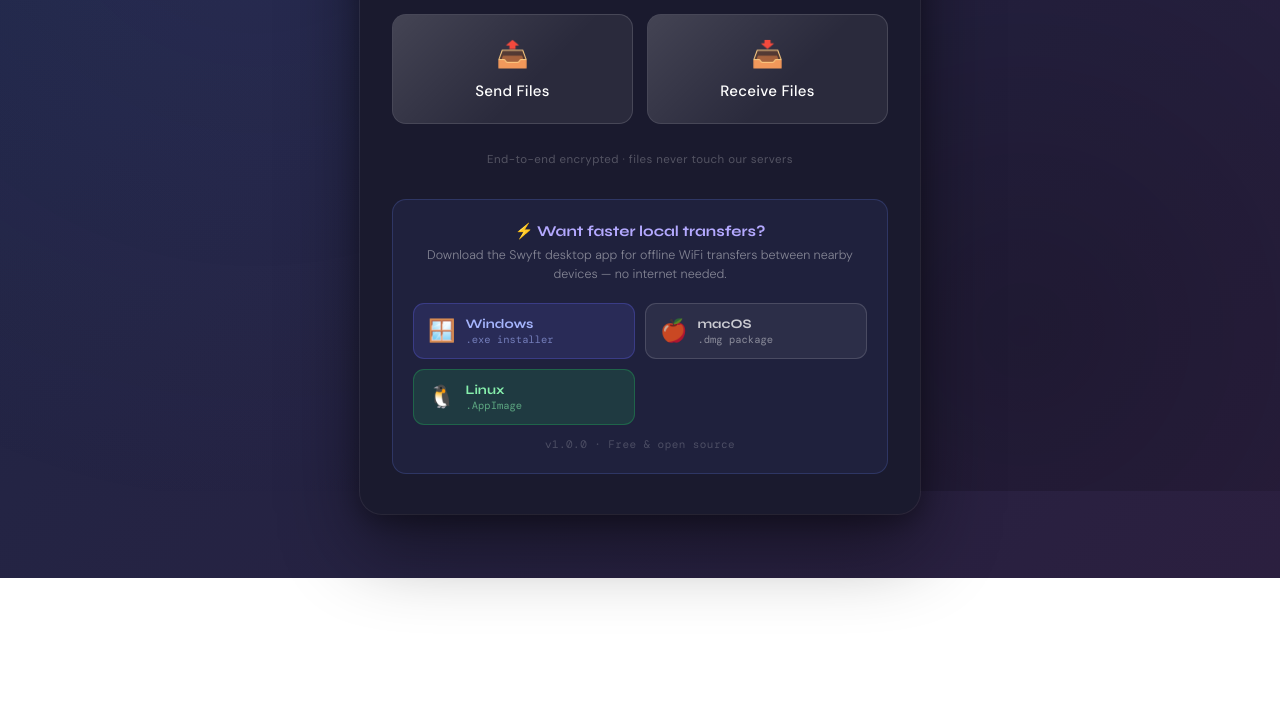
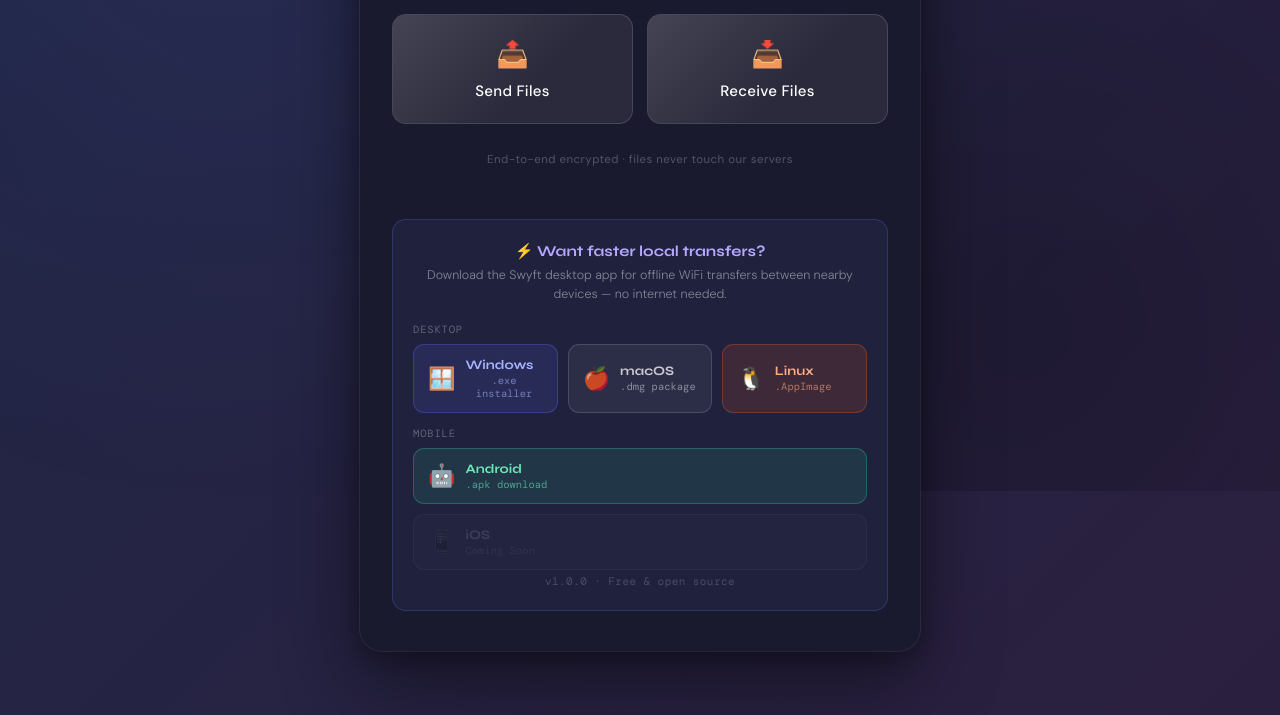
Before and after one commit to okhiriaoseojie17/Swyft, a website: page public/index.html in a window 1280 px wide. Shown: the part 309-1024 px from the top of the page. Before the commit the page ends 887 px from the top, so only its background shows below. Drawn offline with nearby package versions, Linux system fonts and the light colour scheme.

Commit message:
web page display

```diff
--- a/public/index.html
+++ b/public/index.html
@@ -46,9 +46,10 @@
       <p class="download-label">⚡ Want faster local transfers?</p>
       <p class="download-sub">Download the Swyft desktop app for offline WiFi transfers between nearby devices — no internet needed.</p>
 
-      <div class="download-buttons">
+      <p class="dl-section-label">Desktop</p>
+      <div class="download-buttons desktop-row">
         <a class="dl-btn windows"
-           href="https://github.com/okhiriaoseojie17/Swyft/releases/download/v1.0.8/Swyft.Setup.1.0.0.exe"
+           href="https://github.com/okhiriaoseojie17/Swyft/releases/download/v2.1.9/Swyft.Setup.1.0.0.exe"
            download>
           <span class="dl-icon">🪟</span>
           <span class="dl-text">
@@ -58,7 +59,7 @@
         </a>
 
         <a class="dl-btn mac"
-           href="https://github.com/okhiriaoseojie17/Swyft/releases/download/v1.0.8/Swyft-1.0.0-arm64.dmg"
+           href="https://github.com/okhiriaoseojie17/Swyft/releases/download/v2.1.9/Swyft-1.0.0-arm64.dmg"
            download>
           <span class="dl-icon">🍎</span>
           <span class="dl-text">
@@ -67,8 +68,8 @@
           </span>
         </a>
 
-         <a class="dl-btn linux"
-           href="https://github.com/okhiriaoseojie17/Swyft/releases/download/v1.0.8/Swyft-1.0.0.AppImage"
+        <a class="dl-btn linux"
+           href="https://github.com/okhiriaoseojie17/Swyft/releases/download/v2.1.9/Swyft-1.0.0.AppImage"
            download>
           <span class="dl-icon">🐧</span>
           <span class="dl-text">
@@ -76,6 +77,27 @@
             <span class="dl-format">.AppImage</span>
           </span>
         </a>
+      </div>
+
+      <p class="dl-section-label" style="margin-top:14px;">Mobile</p>
+      <div class="download-buttons mobile-row">
+        <a class="dl-btn android"
+           href="https://expo.dev/artifacts/eas/h3TMrHngby4n9ePpCPrVsT.apk"
+           download>
+          <span class="dl-icon">🤖</span>
+          <span class="dl-text">
+            <span class="dl-platform">Android</span>
+            <span class="dl-format">.apk download</span>
+          </span>
+        </a>
+
+        <span class="dl-btn ios disabled">
+          <span class="dl-icon">📱</span>
+          <span class="dl-text">
+            <span class="dl-platform">iOS</span>
+            <span class="dl-format">Coming Soon</span>
+          </span>
+        </span>
       </div>
 
       <p class="download-version">v1.0.0 · Free &amp; open source</p>
@@ -86,7 +108,7 @@
   <style>
     /* ── Download section ───────────────────────── */
     .download-section {
-      margin-top: 32px;
+      margin-top: 52px;
       padding: 22px 20px;
       background: rgba(102,126,234,0.08);
       border: 1px solid rgba(102,126,234,0.22);
@@ -110,12 +132,24 @@
       font-weight: 300;
     }
 
+    .dl-section-label {
+      font-size: 10.5px;
+      font-family: 'DM Mono', monospace;
+      letter-spacing: 0.08em;
+      text-transform: uppercase;
+      color: rgba(255,255,255,0.3);
+      margin-bottom: 8px;
+      text-align: left;
+    }
+
     .download-buttons {
       display: grid;
-      grid-template-columns: 1fr 1fr;
       gap: 10px;
-      margin-bottom: 12px;
+      margin-bottom: 4px;
     }
+
+    .desktop-row { grid-template-columns: 1fr 1fr 1fr; }
+    .mobile-row  { grid-template-columns: 1fr; }
 
     .dl-btn {
       display: flex;
@@ -141,10 +175,10 @@
     }
 
     .dl-btn.linux {
-      background: rgba(34, 197, 94, 0.15);
-      border-color: rgba(34, 197, 94, 0.3);
-      color: #86efac;
-    }
+  background: rgba(241, 90, 36, 0.15);
+  border-color: rgba(241, 90, 36, 0.3);
+  color: #ffaa80;
+}
 
     .dl-btn:hover {
       transform: translateY(-2px);
@@ -182,9 +216,28 @@
       letter-spacing: 0.04em;
     }
 
+    .dl-btn.android {
+      background: rgba(52, 211, 153, 0.12);
+      border-color: rgba(52, 211, 153, 0.28);
+      color: #6ee7b7;
+    }
+
+    .dl-btn.ios {
+      background: rgba(255,255,255,0.04);
+      border-color: rgba(255,255,255,0.1);
+      color: rgba(255,255,255,0.3);
+    }
+
+    .dl-btn.disabled {
+      opacity: 0.4;
+      cursor: not-allowed;
+      filter: grayscale(1);
+      pointer-events: none;
+    }
+
     /* Responsive */
-    @media (max-width: 400px) {
-      .download-buttons { grid-template-columns: 1fr; }
+    @media (max-width: 480px) {
+      .desktop-row { grid-template-columns: 1fr; }
     }
   </style>
 </body>
```
Also changed, not shown: swyft-mobile/app.json (+15 -4 lines).
